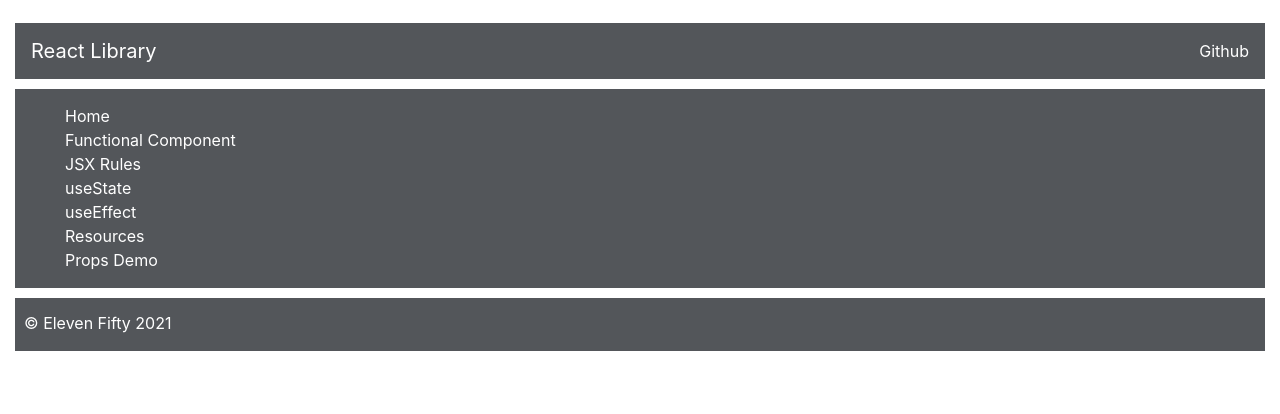
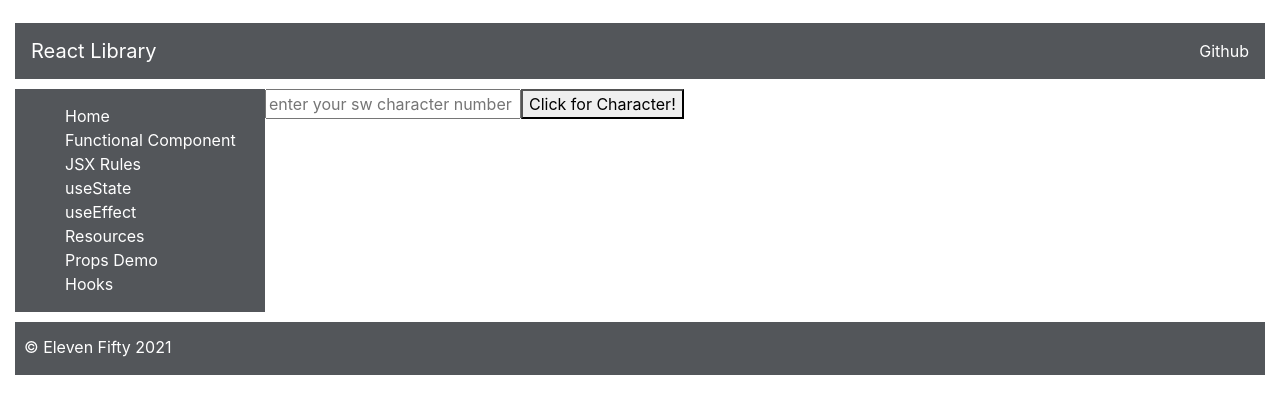
Before and after one commit to masonobledev/reactfundamentalsmodules, a React (Create React App) app: page /hooks in a window 1280 px wide. Shown: the top 414 px of the page. Built offline with nearby package versions, Linux system fonts and the light colour scheme.

Commit message:
hooks kicked my butt

```diff
--- /dev/null
+++ b/src/components/concepts/Hooks.js
@@ -0,0 +1,71 @@
+import React, { useState, useEffect } from 'react';
+
+const Hooks = () => {
+    const [query, setQuery] = useState('');
+    const [results, setResults] = useState({});
+
+    const fetcher = () => {
+        fetch(`https://swapi.dev/api/people/${query}`)
+            .then(res => res.json())
+            .then(json => {
+                console.log(json)
+                setResults(json);
+            })
+        };
+
+    return(
+        <div className="main">
+            <div classname="mainDiv">
+                <input value={query} onChange={e => setQuery(e.target.value)} placeholder="enter your sw character number" />
+                <button onClick={() => fetcher()}>Click for Character!</button>
+                {results ? <h2>{results.name}</h2> : <div></div>}
+            </div>
+        </div>
+    );
+};
+
+// const Hooks2 = () => {
+//     const [results, queryNum, setQueryNum] = useNumHook('');
+//     const [clicks, setClicks] = useClicks(0);
+
+//     return(
+//         <div className="main">
+//             <div className="mainDiv">
+//                 <h3>Enter a number below to see a number fact.</h3>
+//                 <input value={queryNum} onChange={e => setQueryNum(e.target.value)} placeholder="enter a number" />
+//                 {results ? <h2>{results}</h2> : <div></div>}
+//                 <button onClick={() => setClicks(clicks + 1)}>Click to update document title</button>
+//             </div>
+//         </div>
+//     );
+// ;}
+
+// const useNumHook = (num) => {
+//     const [queryNum, setQueryNum] = useState(num);
+//     const [results, setResults] = useState('');
+
+//     useEffect(() => {
+//         if (queryNum !== ''){
+//             fetch(`http://numbersapi.com/${queryNum}`)
+//             .then(res => res.text())
+//             .then(json => {
+//                 setResults(json);
+//                 console.log(json);
+//             });
+//         };
+//     }, [queryNum]);
+
+//     return [results, queryNum, setQueryNum];
+
+
+
+    // const useClicks = (initCount) => {
+    //     const [clicks, setClicks] = useState(initCount);
+
+    //     useEffect(() => {
+    //         document.title = `You have clicked ${clicks} times`;
+    //     }, [clicks])
+    //     return [clicks, setClicks]
+    // }
+
+export default Hooks;
--- a/src/components/concepts/PropsDemo.js
+++ b/src/components/concepts/PropsDemo.js
@@ -61,7 +61,7 @@
             <button onClick={props.function}>Press Me!</button>
             <TinyComponent selectedStyle={ props.selectedStyle } />
         </div>
-    )
+    );
 };
 
 const TinyComponent = (props) => {
@@ -69,11 +69,11 @@
         <div>
             <p>The current style is : { props.selectedStyle }</p>
         </div>
-    )
+    );
 };
 
 FunctionalComponent.defaultProps = {
-    string: 'This is wild!',
-    function: () => console.log('Can I see this in my dev tools?'),
-    selectedStyle : 'what style??'
-}
+    string: PropTypes.string.isRequired,
+    function: PropTypes.func.isRequired,
+    selectedStyle : PropTypes.string.isRequired,
+};
--- a/src/components/site/Sidebar.js
+++ b/src/components/site/Sidebar.js
@@ -13,6 +13,7 @@
 import State from '../concepts/State';
 import Effects from '../concepts/Effects';
 import PropsDemo from '../concepts/PropsDemo';
+import Hooks from '../concepts/Hooks';
 
 const Sidebar = () => {
     return (
@@ -26,6 +27,7 @@
                     <li><Link to="/effects">useEffect</Link></li>
                     <li><Link to="/resources">Resources</Link></li>
                     <li><Link to="/propsdemo">Props Demo</Link></li>
+                    <li><Link to="/hooks">Hooks</Link></li>
                 </ul>
             </div>
             <div className="sidebar-route">
@@ -35,9 +37,10 @@
                     <Route exact path="/"><Home /></Route>
                     <Route exact path="/jsxrules"><JSXRules /></Route>
                     <Route exact path="/functionalcomponent"><FunctionalComponentDemo /></Route>
-                    <Route exact path="/state"><State/></Route>
-                    <Route exact path="/effects"><Effects/></Route>
-                    <Route exact path="/propsdemo"><PropsDemo/></Route>
+                    <Route exact path="/state"><State /></Route>
+                    <Route exact path="/effects"><Effects /></Route>
+                    <Route exact path="/propsdemo"><PropsDemo /></Route>
+                    <Route exact path="/hooks"><Hooks /></Route>
                 </Switch>
             </div>
         </div>
```
Also changed, not shown: 1 other file (tests, documents, lock files or other folders).
